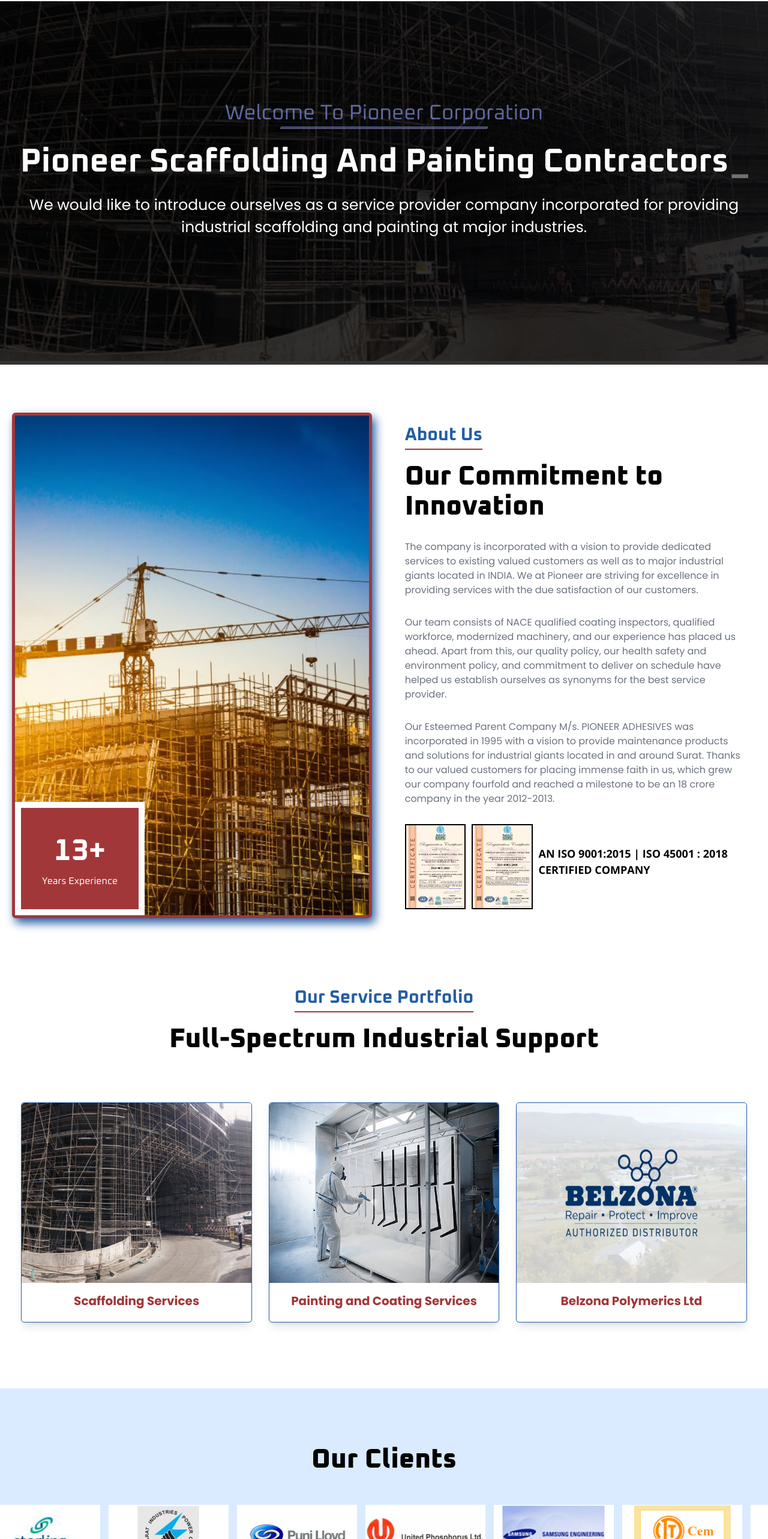
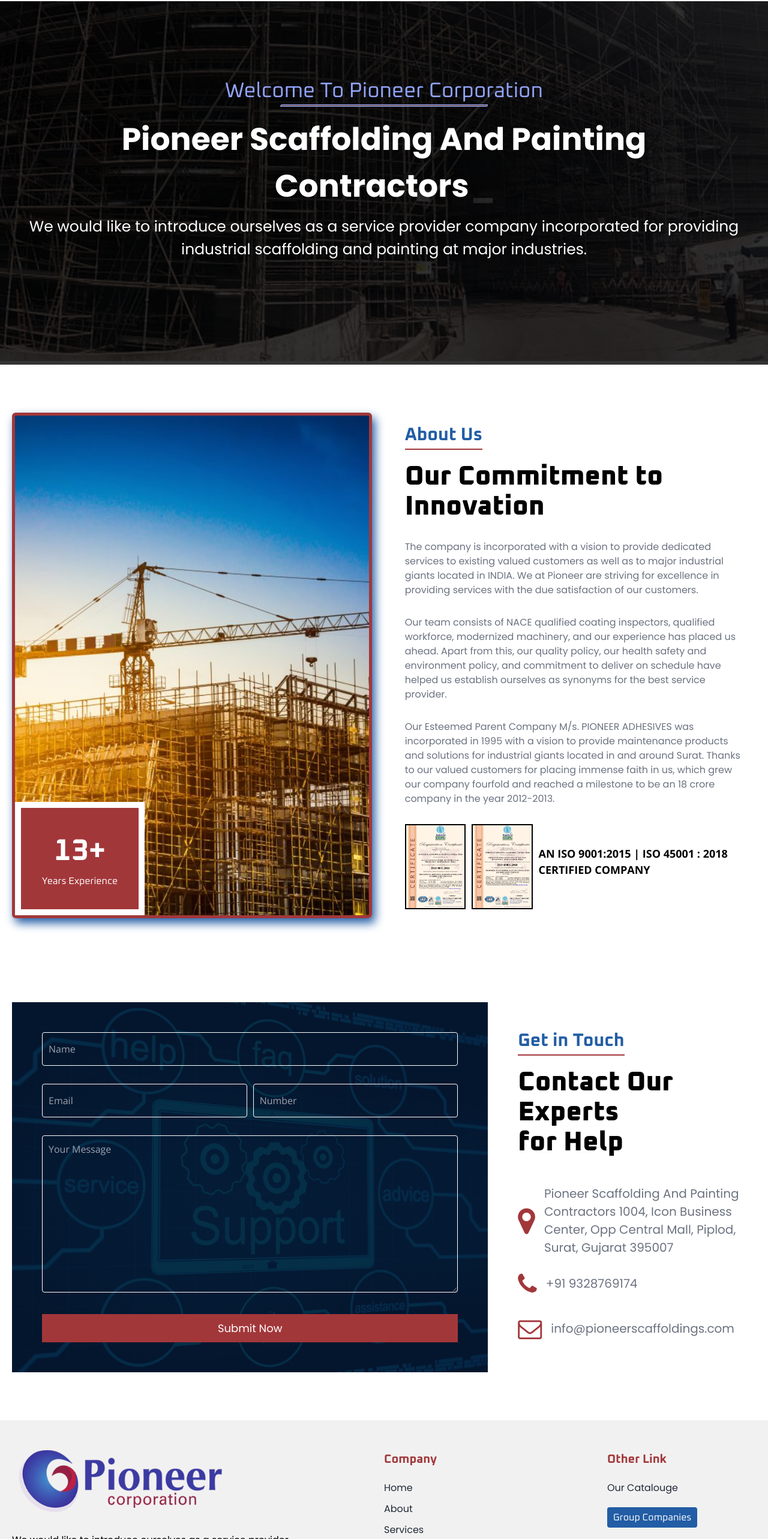
Before and after one commit to manthan3319/pioneer, a React (Create React App) app: page / in a window 1280 px wide. Shown: the part 152-2718 px from the top of the page at 60% size. Built offline with nearby package versions, Linux system fonts and the light colour scheme; the HTML template or start-up script is replaced by a standard one.

Commit message:
home page slider change and section

```diff
--- a/src/components/Copyright_Section/Copyright_Section.jsx
+++ b/src/components/Copyright_Section/Copyright_Section.jsx
@@ -2,7 +2,7 @@
 import { logo } from "../../images/Images";
 import { Link } from "react-router-dom";
 import { useLocation } from 'react-router-dom';
-import our_catelog from "../../Pdf/PSPC_CATALOUGE.pdf"; // Import the PDF
+import our_catelog from "../../Pdf/PSPC_CATALOUGE.pdf";
 
 const Copyright_Section = () => {
   const location = useLocation();
--- a/src/components/Home/Home.jsx
+++ b/src/components/Home/Home.jsx
@@ -2,10 +2,6 @@
 import React from 'react';
 import Painting_Contractor from '../Painting_Contractors/Painting_Contractor';
 import Home_About from '../Home_About/Home_About';
-import Home_Services from '../Home_Services/Home_Services';
-import Home_Clients from '../Home_Clients/Home_Clients';
-// import Home_Machinery from '../Home_Machinery/Home_Machinery';
-import Home_Gallery from '../Home_Gallery/Home_Gallery';
 import Home_Contact from '../Home_Contact/Home_Contact';
 
 const Home = () => {
@@ -13,10 +9,6 @@
     <div>
       <Painting_Contractor />
       <Home_About />
-      <Home_Services />
-      <Home_Clients />
-      {/* <Home_Machinery/> */}
-      <Home_Gallery />
       <Home_Contact />
     </div>
   );
--- a/src/components/Painting_Contractors/Painting_Contractor.jsx
+++ b/src/components/Painting_Contractors/Painting_Contractor.jsx
@@ -59,7 +59,7 @@
               </Bounce>
               <div
                 ref={ref}
-                className="md:text-[55px] text-white font-bold mt-[15px] text-[29px] sm:text-[36px] font-Oxanium"
+                className="md:text-[52px] text-white font-bold mt-[15px] text-[29px] sm:text-[34px] font-poppins"
               >
                 {inView && (
                   <Typewriter
```
